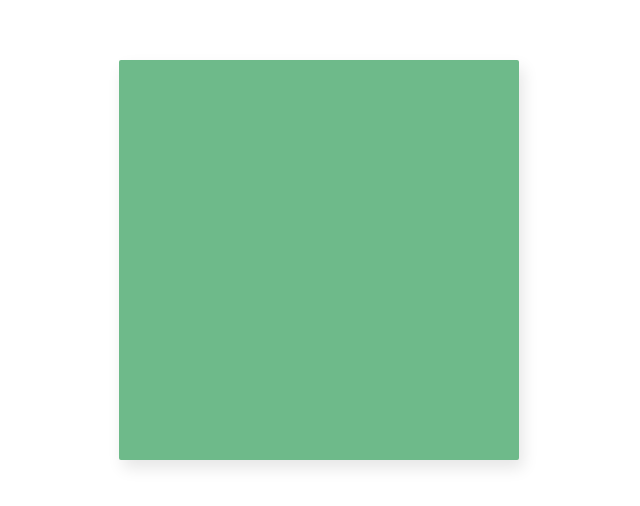
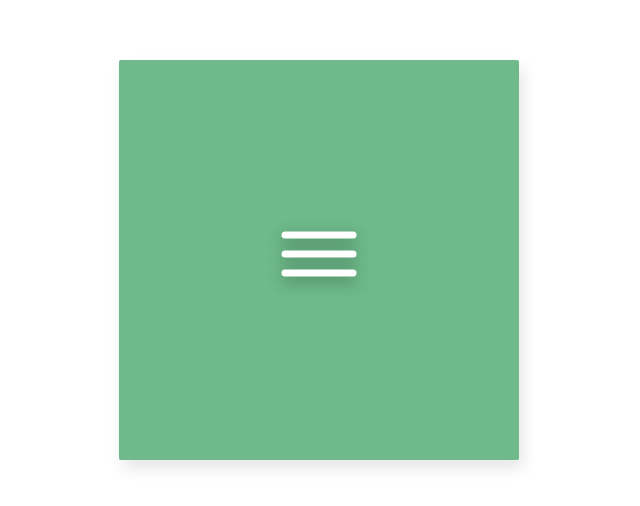
Before and after one commit to langevinj/100DaysOfCSS, a Vue app: page / in a window 1280 px wide. Shown: the part 140-646 px from the top of the page, without its empty margins (321-961 px from the left). Built offline with nearby package versions, Linux system fonts and the light colour scheme.

Commit message:
Basic styling of initial lines.

```diff
--- a/src/components/Day1.vue
+++ b/src/components/Day1.vue
@@ -1,6 +1,9 @@
 <template>
     <div class="frame">
         <div class="center">
+            <div class="bar"></div>
+            <div class="bar"></div>
+            <div class="bar"></div>
         </div>
     </div>
 </template>
@@ -8,5 +11,42 @@
 <style scoped src="../assets/styles/day1.css"></style>
 
 <script>
+</script>
 
-</script>
+<style scoped>
+    .bar {
+        background-color: white;
+        width: 75px;
+        height: 7px;
+        margin-bottom: 12px;
+        border-radius: 5px;
+        box-shadow: rgba(0, 0, 0, 0.35) 0px 5px 15px;
+    }
+
+    .frame {
+    position: absolute;
+    top: 50%;
+    left: 50%;
+    width: 400px;
+    height: 400px;
+    margin-top: -200px;
+    margin-left: -200px;
+    border-radius: 2px;
+      box-shadow: 4px 8px 16px 0 rgba(0,0,0,0.1);
+      overflow: hidden;
+    background: #6EBA8A;
+    color: #333;
+      font-family: 'Open Sans', Helvetica, sans-serif;
+      -webkit-font-smoothing: antialiased;
+      -moz-osx-font-smoothing: grayscale;
+  }
+
+.center {
+    position: absolute;
+    top: 50%;
+    left: 50%;
+    transform: translate(-50%,-50%);
+}
+
+
+</style>
```
